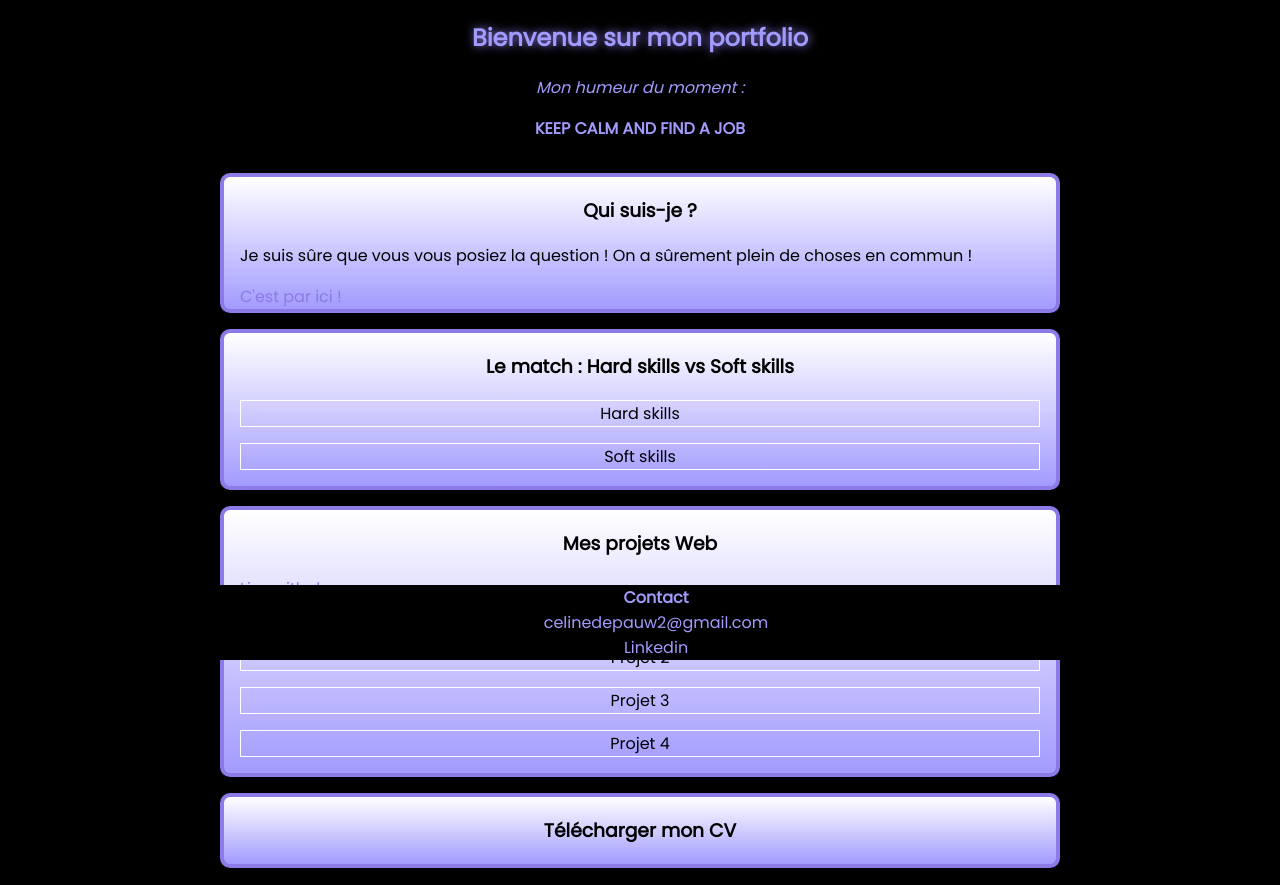
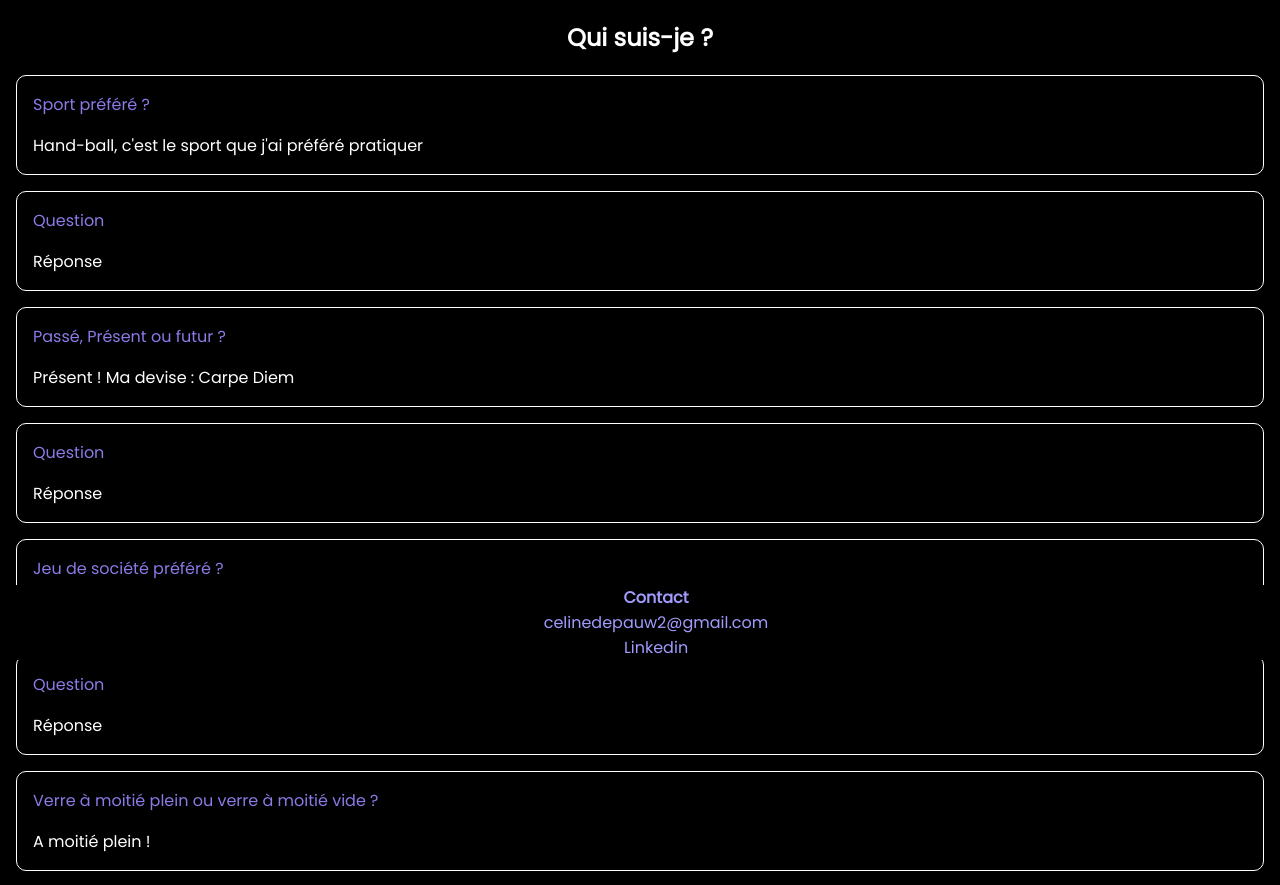
Before and after one commit to celinedepauw/netlify_deploy, a React (Create React App) app in the folder portfolio/: page / in a window 1280 px wide. Shown: the part 140-1025 px from the top of the page. Built offline with nearby package versions, Linux system fonts and the light colour scheme.

Commit message:
page who I am

```diff
--- a/portfolio/src/App.js
+++ b/portfolio/src/App.js
@@ -1,5 +1,5 @@
 import Header from '../src/components/Header';
-import Home from '../src/components/Home';
+import WhoIAm from '../src/components/WhoIAm';
 import Footer from '../src/components/Footer';
 
 import './App.scss';
@@ -8,7 +8,7 @@ function App() {
   return (
     <div className="App">
       <Header />
-      <Home />
+      <WhoIAm />
       <Footer />
     </div>
   );
--- a/portfolio/src/components/WhoIAm/index.js
+++ b/portfolio/src/components/WhoIAm/index.js
@@ -4,8 +4,43 @@ import './whoIAm.scss';
 
 const WhoIAm = () => (
         <div className="whoIAm">
-          <h2 className="whoIAm_title">Qui suis-je ???</h2>
-          <p>Bla bla bla</p>
+          <h2 className="whoIAm_title">Qui suis-je ?</h2>
+          <div className="whoIAm_section">
+            <p className="whoIAm_question">Sport préféré ?</p>
+            <p className="whoIAm_answer">Hand-ball, c'est le sport que j'ai préféré pratiquer</p>
+          </div>
+          <div className="whoIAm_section">
+            <p className="whoIAm_question">Question</p>
+            <p className="whoIAm_answer">Réponse</p>
+          </div>
+          <div className="whoIAm_section">
+            <p className="whoIAm_question">Passé, Présent ou futur ?</p>
+            <p className="whoIAm_answer">Présent ! Ma devise : Carpe Diem</p>
+          </div>
+          <div className="whoIAm_section">
+            <p className="whoIAm_question">Question</p>
+            <p className="whoIAm_answer">Réponse</p>
+          </div>
+          <div className="whoIAm_section">
+            <p className="whoIAm_question">Jeu de société préféré ?</p>
+            <p className="whoIAm_answer">Entre Time's up et Taboo mon coeur balance</p>
+          </div>
+          <div className="whoIAm_section">
+            <p className="whoIAm_question">Question</p>
+            <p className="whoIAm_answer">Réponse</p>
+          </div>
+          <div className="whoIAm_section">
+            <p className="whoIAm_question">Verre à moitié plein ou verre à moitié vide ?</p>
+            <p className="whoIAm_answer">A moitié plein !</p>
+          </div>
+          <div className="whoIAm_section">
+            <p className="whoIAm_question">Un super pouvoir ?</p>
+            <p className="whoIAm_answer">Le don d'ubiquité</p>
+          </div>
+          <div className="whoIAm_section">
+            <p className="whoIAm_question">Ce que je déteste par dessus tout</p>
+            <p className="whoIAm_answer">L'hypocrisie et l'injustice</p>
+          </div>
         </div>
 );
 
--- a/portfolio/src/components/WhoIAm/whoIAm.scss
+++ b/portfolio/src/components/WhoIAm/whoIAm.scss
@@ -0,0 +1,24 @@
+.whoIAm {
+    margin-top: 10rem;
+    margin-bottom: 7rem;
+    color: white;
+
+    .whoIAm_title {
+        text-align: center;
+    }
+
+    .whoIAm_section {
+        border: solid 1px white;
+        border-radius: 10px;
+        padding: 0 1rem;
+        margin-bottom: 1rem;
+
+        .whoIAm_question {
+            color: #8c7ae6;
+        }
+
+        .whoIAM_answer {
+
+        }
+    }
+}
```
Also changed, not shown: portfolio/src/assets/images/profile.png (added).
